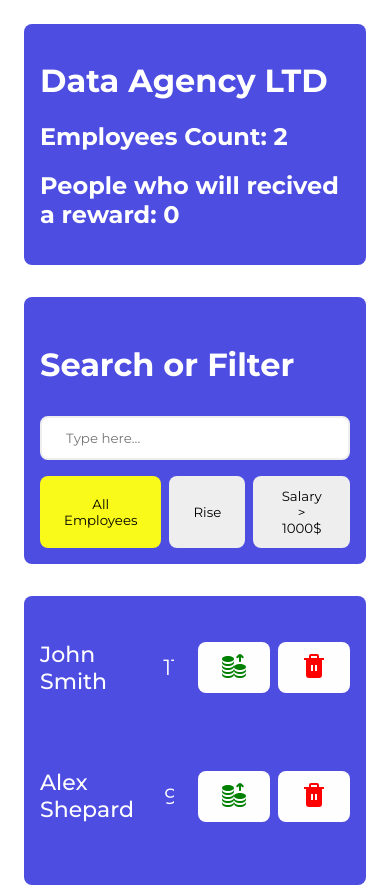
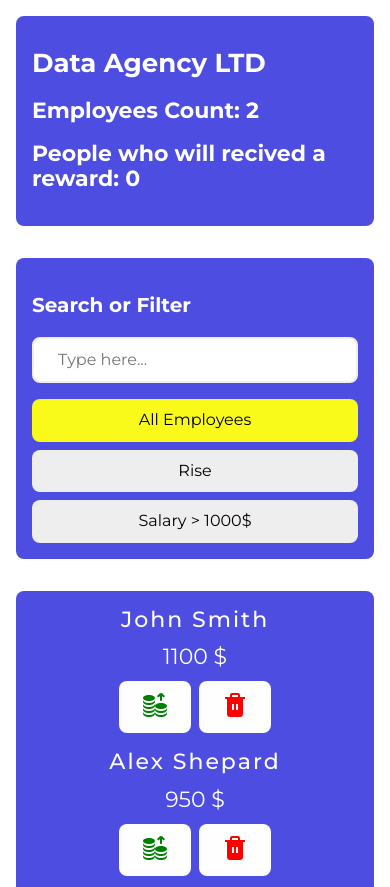
Before and after one commit to samilessons/employee, a React (Create React App) app: page / in a window 390 px wide. Shown: the top 887 px of the page. Built offline with nearby package versions, Linux system fonts and the light colour scheme.

Commit message:
fixed responsive bugs and added inline styles

```diff
--- a/package.json
+++ b/package.json
@@ -4,6 +4,7 @@
   "private": true,
   "dependencies": {
     "cra-template": "1.2.0",
+    "normalize.css": "^8.0.1",
     "react": "^17.0.0",
     "react-dom": "^17.0.0",
     "react-scripts": "5.0.1"
--- a/src/components/app-add-employee/app-add-new-employee.css
+++ b/src/components/app-add-employee/app-add-new-employee.css
@@ -22,5 +22,9 @@
       border: none;
       border-radius: 8px;
     }
+
+    @media screen and (max-width: 768px) {
+      flex-direction: column;
+    }
   }
 }
--- a/src/components/app-employees/app-employee-item/app-employee-item.css
+++ b/src/components/app-employees/app-employee-item/app-employee-item.css
@@ -44,4 +44,13 @@
       color: gold;
     }
   }
+
+  @media screen and (max-width: 768px) {
+    flex-direction: column;
+
+    .employee-salary {
+      width: 100%;
+      text-align: center;
+    }
+  }
 }
--- a/src/components/app-employees/app-employee-item/app-employee-item.jsx
+++ b/src/components/app-employees/app-employee-item/app-employee-item.jsx
@@ -21,6 +21,11 @@ export default class AppEmployeeItem extends Component {
           onClick={onToggleProp}
           className="employee-name"
           data-toggle="rise"
+          style={{
+            margin: 0,
+            textTransform: "capitalize",
+            letterSpacing: 2
+          }}
         >
           {name}
         </h4>
--- a/src/components/app-filter/app-filter.css
+++ b/src/components/app-filter/app-filter.css
@@ -15,4 +15,8 @@
       background: rgb(249, 249, 26);
     }
   }
+
+  @media screen and (max-width: 768px) {
+    flex-direction: column;
+  }
 }
--- a/src/index.css
+++ b/src/index.css
@@ -19,3 +19,17 @@ button, input {
 h3 {
   font-size: 32px;
 }
+
+@media screen and (max-width: 768px) {
+  h1 {
+    font-size: 26px !important;
+  }
+
+  h2 {
+    font-size: 22px !important;
+  }
+
+  h3 {
+    font-size: 20px !important;
+  }
+}
--- a/src/index.js
+++ b/src/index.js
@@ -1,6 +1,7 @@
 import React from 'react';
 import ReactDOM from 'react-dom';
 import './index.css';
+import "normalize.css";
 import App from "./components/app/app";
 
 ReactDOM.render(
```
Also changed, not shown: 1 other file (tests, documents, lock files or other folders).
